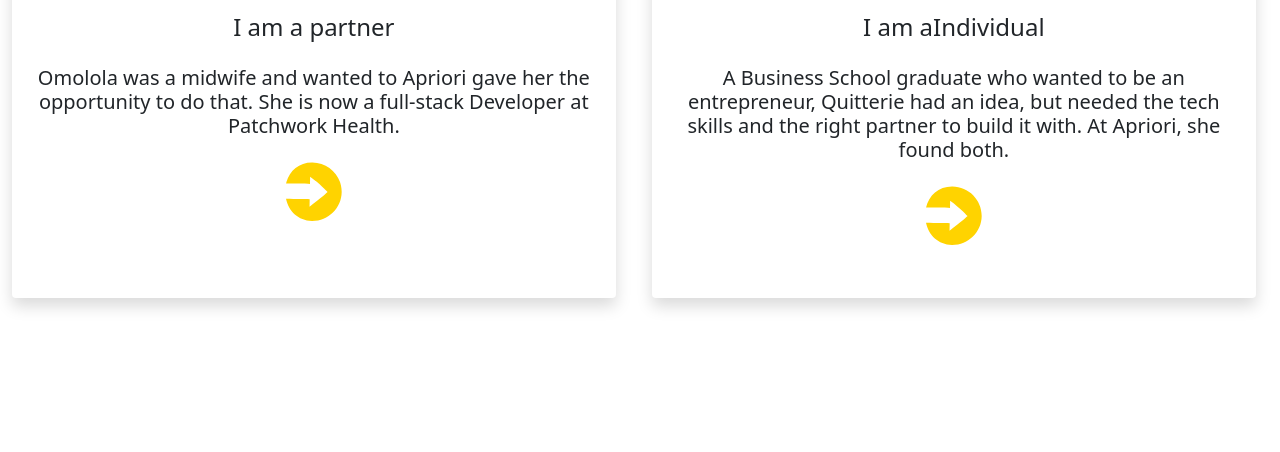
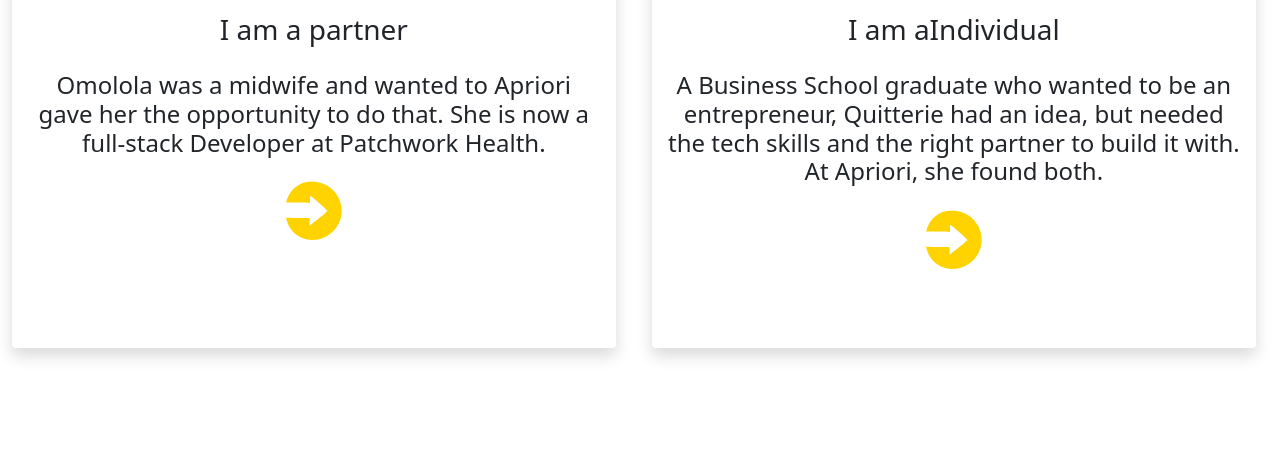
Before and after one commit to Apriori-Akshara/infinitus, a plain HTML site: page index.html in a window 1280 px wide. Shown: the part 1983-2435 px from the top of the page. Drawn offline with nearby package versions, Linux system fonts and the light colour scheme.

Commit message:
fixed home pages caed issu

```diff
--- a/JSX/help.js
+++ b/JSX/help.js
@@ -25,14 +25,14 @@ helpZ.map((item,index)=>(
             <img src=${item.src} alt="partner" class="img-fluid imHw">
         </div>
         <div class="row text-center mt-3">
-                 <h4>
+                 <h3>
              ${item.title1}
-                 </h4>
+                 </h3>
         </div>
         <div class="row text-center mt-3 px-3">
-                  <h5>
+                  <h4>
                   ${item.title2}
-                  </h5>
+                  </h4>
         </div>
         <div class="row text-center mt-3">
          <img src="./Images/yelloarro.svg" alt="arrow" class="img-fluid arrowHw">
--- a/Style/home.css
+++ b/Style/home.css
@@ -82,7 +82,7 @@
     color: #ffd300 !important;
 }
 .takeswh{
-    height: 610px !important;
+    height: 660px !important;
 
     border: none !important;
 
@@ -96,7 +96,7 @@
 
 .takeswh:hover{
 
-height:630px !important;
+height:680px !important;
 width: 100% !important;
 /* box-shadow: 50px 50px white !important; */
 }
```
